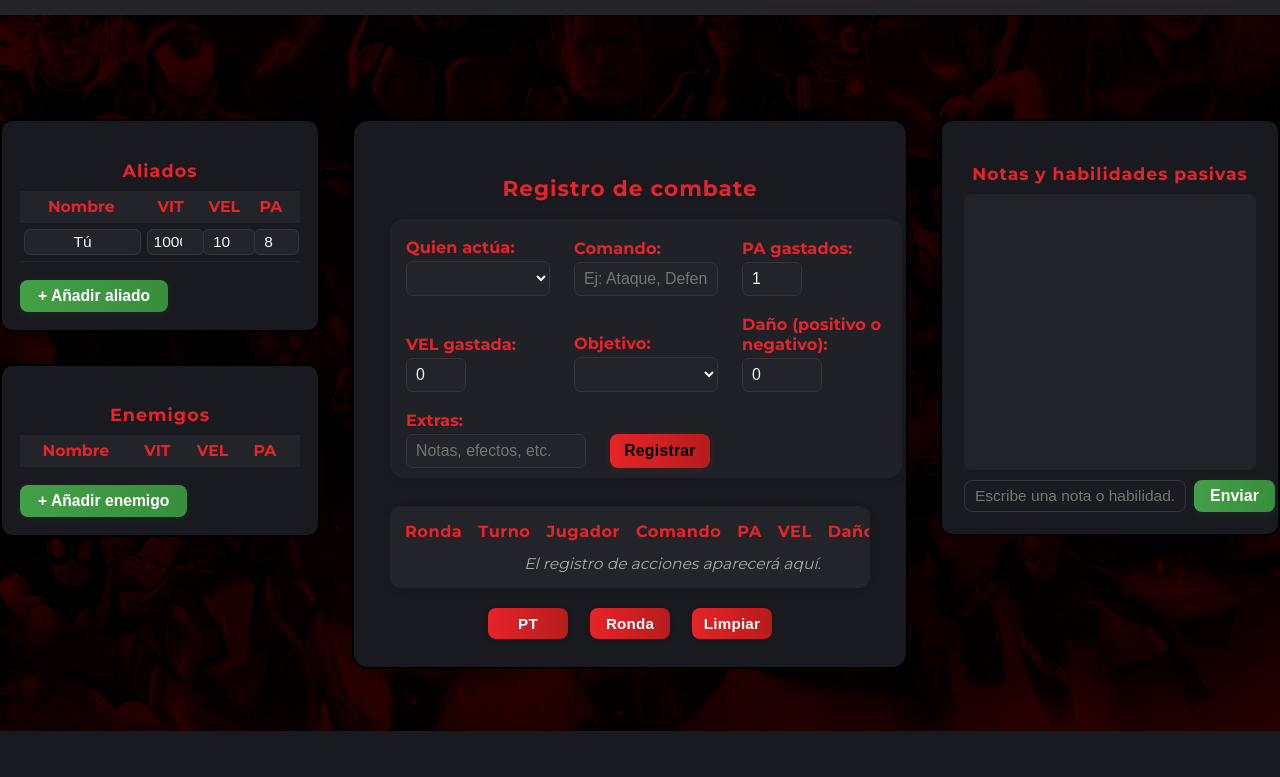
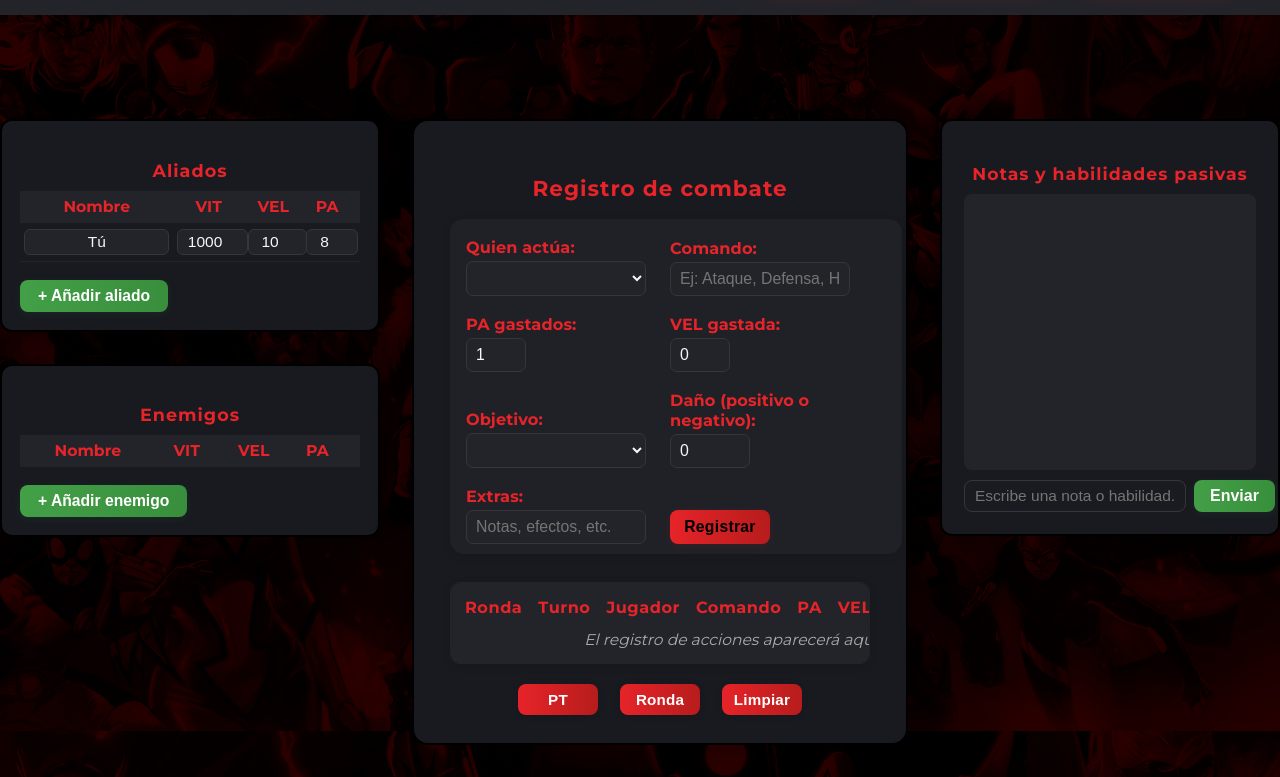
Before and after one commit to nukeehead/mhcalculadora, a plain HTML site: page combate.html in a window 1280 px wide. Shown: the part 69-846 px from the top of the page. Before the commit the page ends 800 px from the top, so only its background shows below. Drawn offline with Linux system fonts and the light colour scheme.

Commit message:
Add files via upload

```diff
--- a/combat.css
+++ b/combat.css
@@ -99,9 +99,9 @@ header nav {
 }
 
 .bandos-container {
-    flex: 0 0 320px;
-    min-width: 260px;
-    max-width: 340px;
+    flex: 0 0 380px;
+    min-width: 340px;
+    max-width: 420px;
     display: flex;
     flex-direction: column;
     gap: 32px;
@@ -120,7 +120,7 @@ header nav {
     min-height: 120px;
     font-size: 1.08rem;
     width: 100%;
-    max-width: 600px;
+    max-width: 700px; /* Aumenta el ancho máximo */
     transition: box-shadow 0.2s, background 0.2s;
     box-sizing: border-box;
     overflow-x: auto;
```
